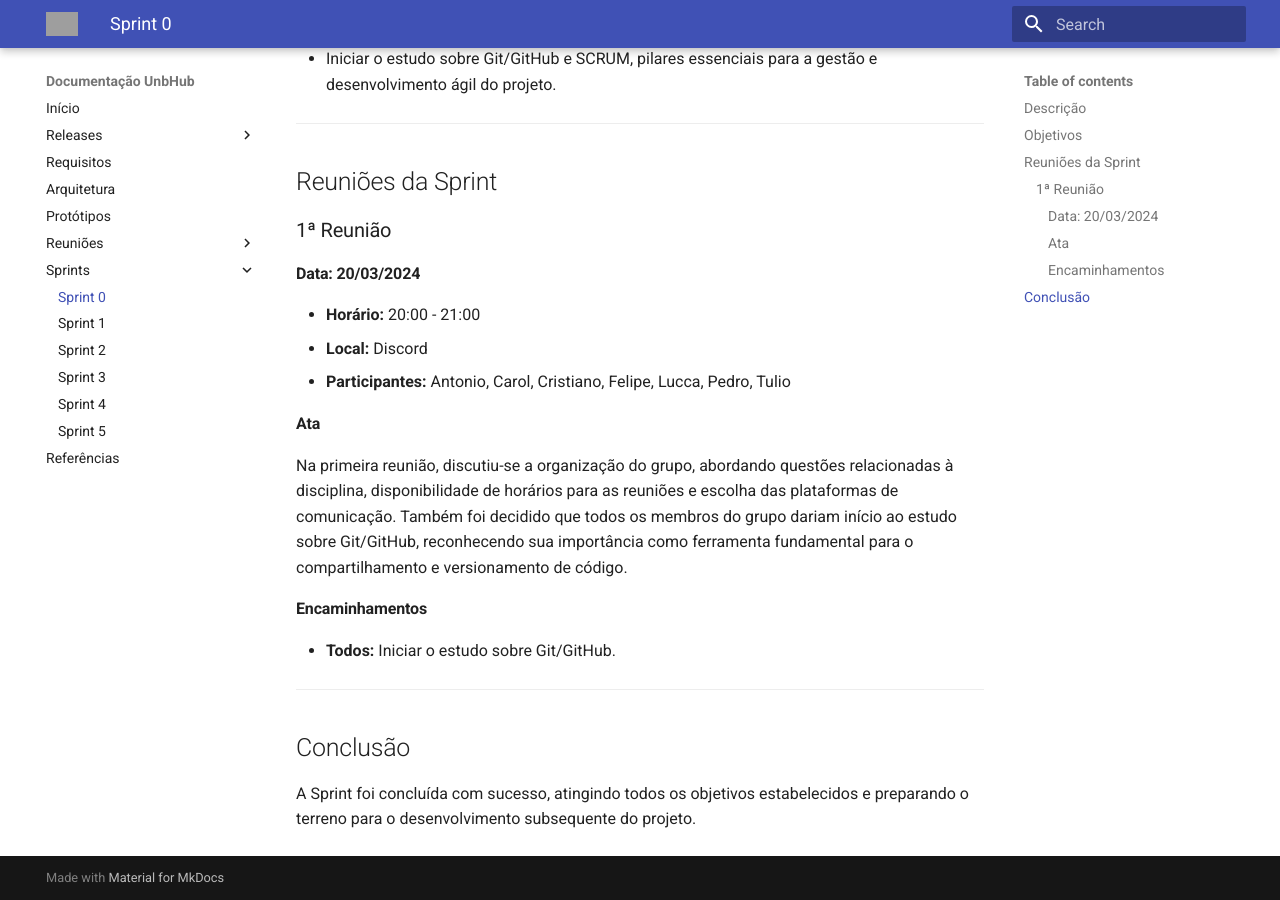
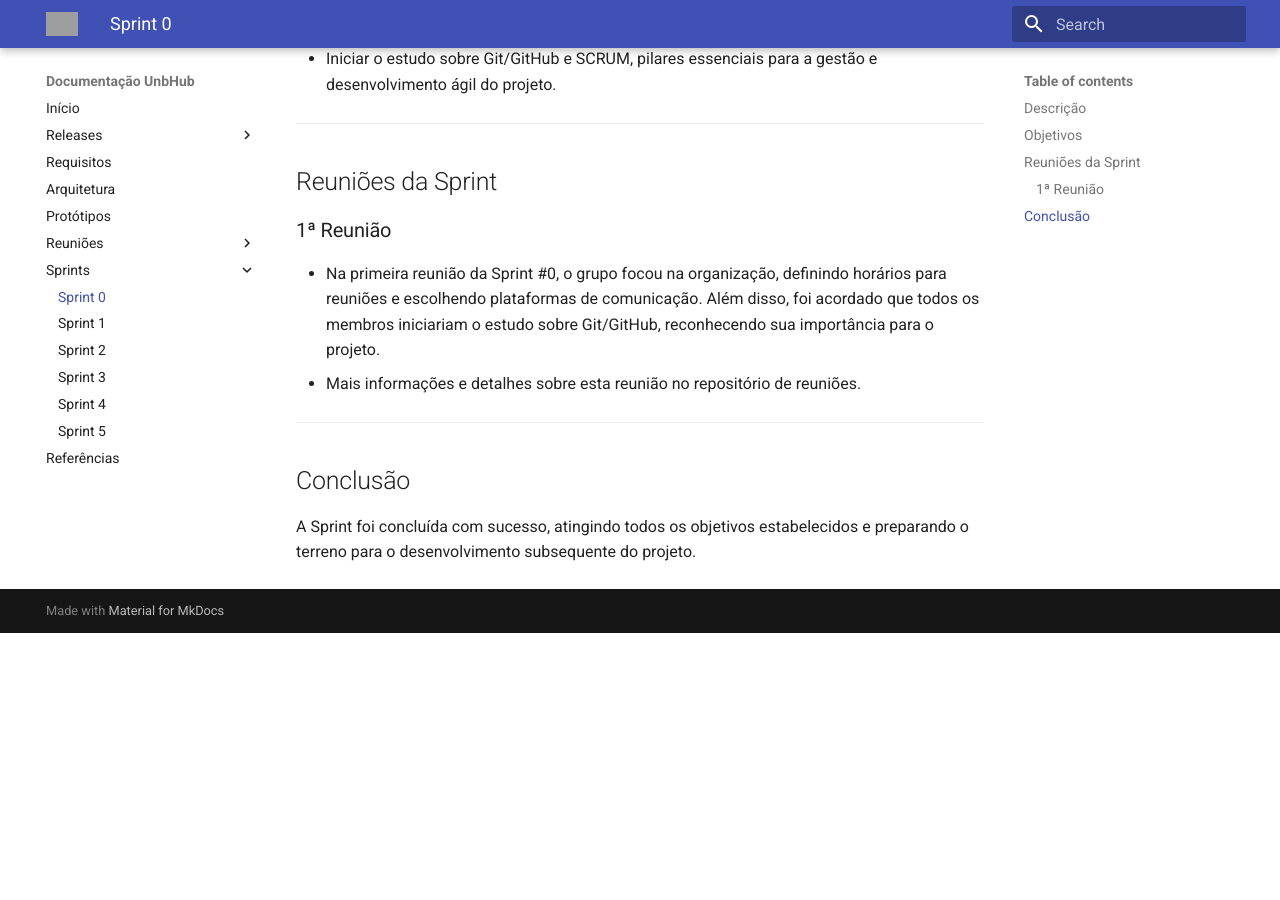
Before and after one commit to unb-mds/Squad09-UnBHUB, an MkDocs documentation site: the page built from documentation/mkdocs/docs/Sprints/Sprint0.md, in a window 1280 px wide and 900 px high, scrolled down 562 px. Built offline with MkDocs 1.6.1 and Material for MkDocs 9.7.7, drawn with Linux system fonts in a browser that asks for light colours; after the commit the page ends 1195 px from its top, so only the background shows below that; grey boxes are pictures that could not be loaded.

Commit message:
Fix(#44): Atualização da Documentação da Sprint 0

```diff
--- a/documentation/mkdocs/docs/Sprints/Sprint0.md
+++ b/documentation/mkdocs/docs/Sprints/Sprint0.md
@@ -20,19 +20,8 @@ Nesta Sprint, a equipe concentrou-se em estabelecer as bases para o projeto, ded
 
 ### 1ª Reunião
 
-#### Data: 20/03/2024
-
-- **Horário:** 20:00 - 21:00
-- **Local:** Discord
-- **Participantes:** Antonio, Carol, Cristiano, Felipe, Lucca, Pedro, Tulio
-
-#### Ata
-
-Na primeira reunião, discutiu-se a organização do grupo, abordando questões relacionadas à disciplina, disponibilidade de horários para as reuniões e escolha das plataformas de comunicação. Também foi decidido que todos os membros do grupo dariam início ao estudo sobre Git/GitHub, reconhecendo sua importância como ferramenta fundamental para o compartilhamento e versionamento de código.
-
-#### Encaminhamentos
-
-- **Todos:** Iniciar o estudo sobre Git/GitHub.
+- Na primeira reunião da Sprint #0, o grupo focou na organização, definindo horários para reuniões e escolhendo plataformas de comunicação. Além disso, foi acordado que todos os membros iniciariam o estudo sobre Git/GitHub, reconhecendo sua importância para o projeto.
+- Mais informações e detalhes sobre esta reunião no repositório de reuniões.
 
 ---
 
```
